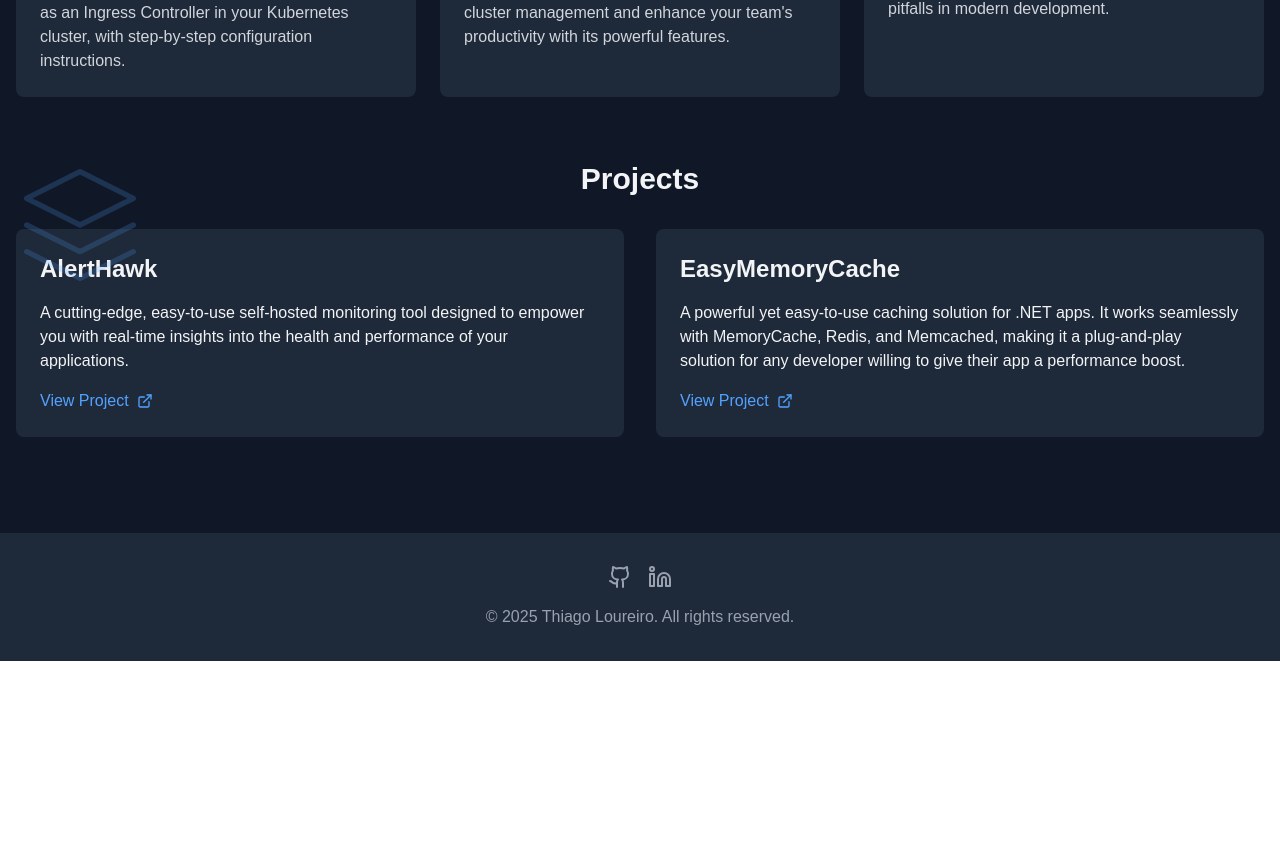
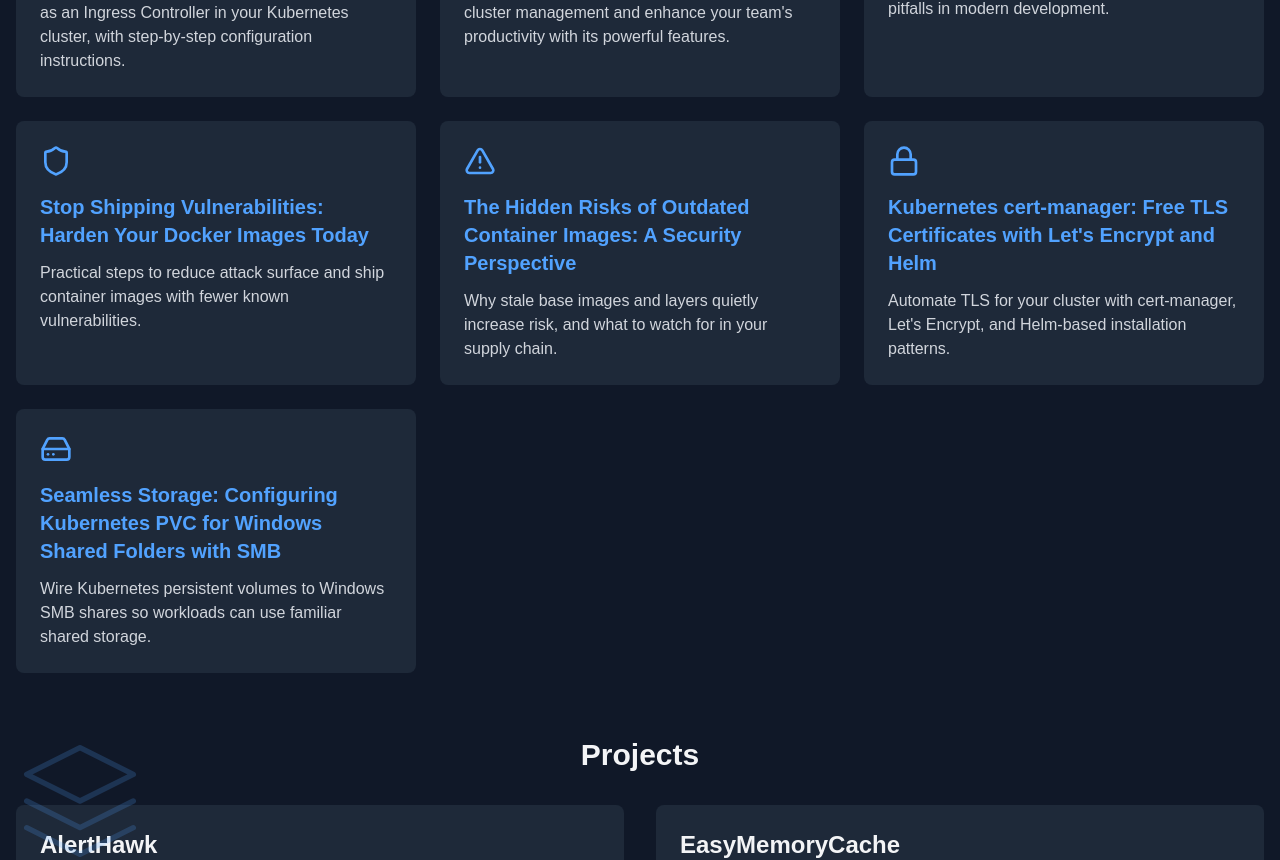
Before and after one commit to thiagoloureiro/thiagoloureiro.github.io, a Next.js app: page / in a window 1280 px wide. Shown: the part 2579-3439 px from the top of the page. Before the commit the page ends 3240 px from the top, so only its background shows below. Built offline with nearby package versions, Linux system fonts and the light colour scheme; no server answers.

Commit message:
update ArticlesSection with new articles and icons, modify Footer copyright year to 2026, and remove unnecessary libc entries from package-lock.json

```diff
--- a/app/components/ArticlesSection.tsx
+++ b/app/components/ArticlesSection.tsx
@@ -1,5 +1,5 @@
 import Link from 'next/link'
-import { Network, Container, Code2 } from 'lucide-react'
+import { Network, Container, Code2, Shield, AlertTriangle, Lock, HardDrive } from 'lucide-react'
 
 export default function ArticlesSection() {
   const articles = [
@@ -20,6 +20,30 @@ export default function ArticlesSection() {
       description: "An insightful analysis of software architecture patterns, discussing their benefits and potential pitfalls in modern development.",
       url: "https://medium.com/@thiagoloureiro/the-good-and-the-villain-ca81aae3464a",
       icon: Code2
+    },
+    {
+      title: "Stop Shipping Vulnerabilities: Harden Your Docker Images Today",
+      description: "Practical steps to reduce attack surface and ship container images with fewer known vulnerabilities.",
+      url: "https://medium.com/@thiagoloureiro/stop-shipping-vulnerabilities-harden-your-docker-images-today-8ffeecd48a2c",
+      icon: Shield
+    },
+    {
+      title: "The Hidden Risks of Outdated Container Images: A Security Perspective",
+      description: "Why stale base images and layers quietly increase risk, and what to watch for in your supply chain.",
+      url: "https://medium.com/@thiagoloureiro/the-hidden-risks-of-outdated-container-images-a-security-perspective-1663d52f0fd2",
+      icon: AlertTriangle
+    },
+    {
+      title: "Kubernetes cert-manager: Free TLS Certificates with Let's Encrypt and Helm",
+      description: "Automate TLS for your cluster with cert-manager, Let's Encrypt, and Helm-based installation patterns.",
+      url: "https://medium.com/@thiagoloureiro/kubernetes-cert-manager-free-tls-certificates-with-lets-encrypt-and-helm-da1e8117e063",
+      icon: Lock
+    },
+    {
+      title: "Seamless Storage: Configuring Kubernetes PVC for Windows Shared Folders with SMB",
+      description: "Wire Kubernetes persistent volumes to Windows SMB shares so workloads can use familiar shared storage.",
+      url: "https://medium.com/@thiagoloureiro/seamless-storage-configuring-kubernetes-pvc-for-windows-shared-folders-with-smb-2b44c01570d2",
+      icon: HardDrive
     }
   ]
 
--- a/app/components/Footer.tsx
+++ b/app/components/Footer.tsx
@@ -12,7 +12,7 @@ export default function Footer() {
             <Linkedin className="w-6 h-6" />
           </a>
         </div>
-        <p className="text-gray-400">&copy; 2025 Thiago Loureiro. All rights reserved.</p>
+        <p className="text-gray-400">&copy; 2026 Thiago Loureiro. All rights reserved.</p>
       </div>
     </footer>
   )
```
Also changed, not shown: 2 other files (tests, documents, lock files or other folders).
